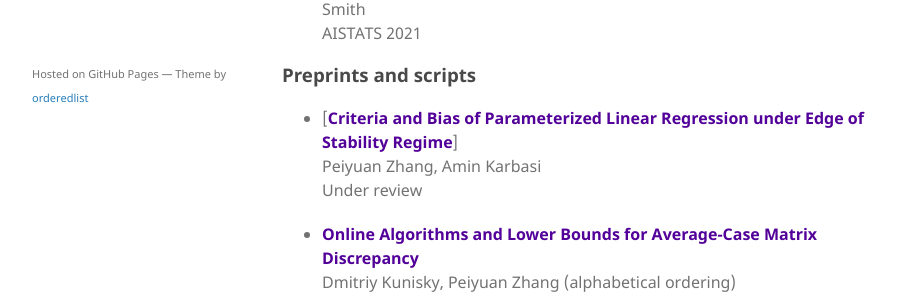
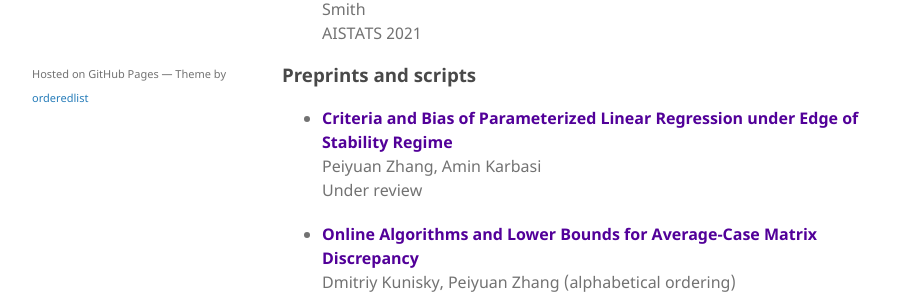
Before and after one commit to phei-iuen/phei-iuen.github.io, a Jekyll site: the page built from index.md, in a window 1280 px wide. Shown: the part 722-1019 px from the top of the page, without its empty margins (178-1097 px from the left). Built offline with Jekyll 4.4.1, drawn with Linux system fonts in a browser that asks for light colours.

Commit message:
Update index.md

```diff
--- a/index.md
+++ b/index.md
@@ -24,7 +24,7 @@ I am currently a PhD student at **Yale University**. I finished my master study
   AISTATS 2021
 
 ### Preprints and scripts
-* [**<span style="color:#520099">Criteria and Bias of Parameterized Linear Regression under Edge of Stability Regime</span>**] <br />
+* **<span style="color:#520099">Criteria and Bias of Parameterized Linear Regression under Edge of Stability Regime</span>** <br />
   Peiyuan Zhang, Amin Karbasi <br />
   Under review
 
```
